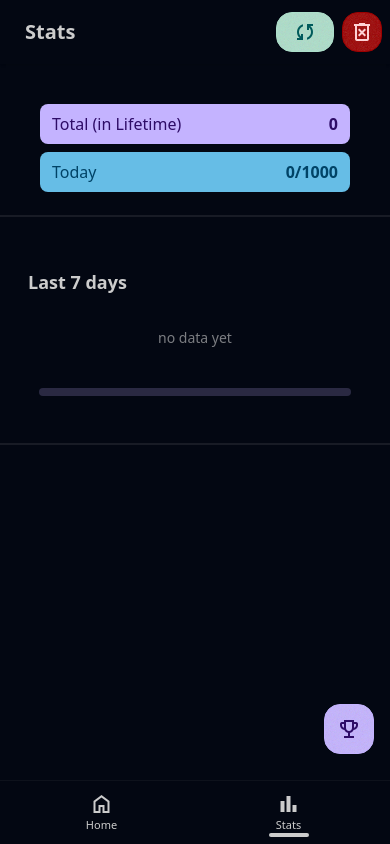
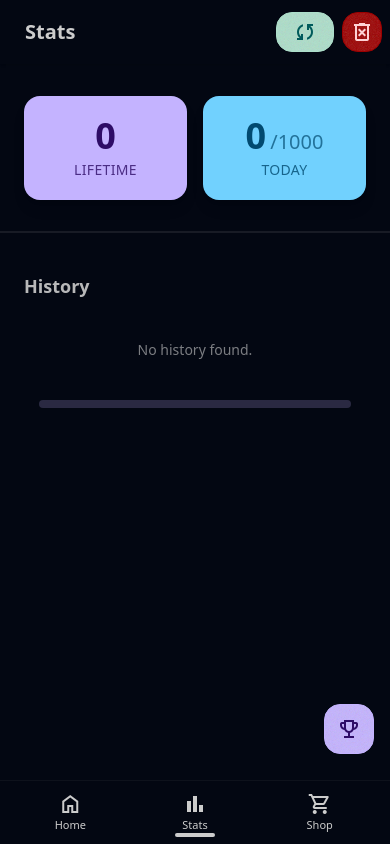
Before and after one commit to Ronak-08/Nammjap-counter, a SvelteKit app: page /achievements in a window 390 px wide. Built offline with nearby package versions, Linux system fonts and the light colour scheme.

Commit message:
updated ui, added shop, fixed bugs

```diff
--- a/src/app.html
+++ b/src/app.html
@@ -13,12 +13,12 @@
     <meta name="apple-mobile-web-app-title" content="Counter" />
     <link rel="manifest" href="/site.webmanifest" />
     <link rel="preload"
-      href="https://fonts.googleapis.com/css2?family=Material+Symbols+Outlined:FILL@0&icon_names=bar_chart,close,delete_forever,home,sync,sync_arrow_down,trophy&display=swap"
+      href="https://fonts.googleapis.com/css2?family=Material+Symbols+Outlined:FILL@0&icon_names=bar_chart,close,delete_forever,home,shopping_cart,sync,sync_arrow_down,trophy&display=swap"
       as="style"
       onload="this.rel='stylesheet'">
     <noscript>
       <link rel="stylesheet"
-        href="https://fonts.googleapis.com/css2?family=Material+Symbols+Outlined:FILL@0&icon_names=bar_chart,close,delete_forever,home,sync,sync_arrow_down,trophy&display=swap">
+        href="https://fonts.googleapis.com/css2?family=Material+Symbols+Outlined:FILL@0&icon_names=bar_chart,close,delete_forever,home,shopping_cart,sync,sync_arrow_down,trophy&display=swap">
     </noscript>
 
     %sveltekit.head%
--- a/src/lib/state.svelte.js
+++ b/src/lib/state.svelte.js
@@ -3,7 +3,25 @@ export let data = $state({
   dailyCount: 0,
   dailyGoal: 1000,
   setColor: null,
+  coins: 0,
 })
+
+export let shop = $state([
+  {name:"Gold", purchased: false, color:"text-yellow-500", selected: false, price: 100},
+  {name:"Cyan", purchased: false,color: "text-cyan-500", selected: false, price: 200},
+  {name:"Blue", purchased: false, color: "text-blue-300", selected: false, price: 300},
+  {name:"Green", purchased: false, color:"text-green-500", selected: false, price: 500},
+])
+
+export function loadShop() {
+  const raw = localStorage.getItem("shop");
+  if(!raw) return
+  Object.assign(shop, JSON.parse(raw))
+}
+
+function save() {
+  localStorage.setItem("shop", JSON.stringify(shop))
+}
 
 export function restore() {
   const raw = localStorage.getItem("data")
@@ -16,9 +34,13 @@ export function saveData() {
 
 export async function sync() {
   const { dailyCount, ...dataToSync } = data;
+
   await fetch("/api/sync", {
     method: "POST",
-    body: JSON.stringify(dataToSync)
+    body: JSON.stringify({
+      ...dataToSync,
+      shop
+    })
   });
 }
 
@@ -27,6 +49,12 @@ export async function pullFromServer() {
   if (!r.ok) return;
 
   const serverData = await r.json();
+
+  if (serverData.shop) {
+    Object.assign(shop, serverData.shop);
+    save();
+  }
+
   Object.assign(data, serverData);
   saveData();
 }
--- a/src/routes/+layout.svelte
+++ b/src/routes/+layout.svelte
@@ -29,4 +29,10 @@ onMount(() => {
     </span>
     <span class="dock-label">Stats</span>
   </a>
+  <a href="/shop" class={isActive("/shop")}>
+    <span class="material-symbols-outlined">
+      shopping_cart
+    </span>
+    <span class="dock-label">Shop</span>
+  </a>
 </div>
--- a/src/routes/+page.svelte
+++ b/src/routes/+page.svelte
@@ -10,7 +10,6 @@ let percent = $derived(() =>
 );
 let showToast = $state(false);
 let timer;
-let floats = $state([]);
 let today = new Date().toDateString();
 let modal = $state(null);
 let shown = $state(false);
@@ -19,10 +18,7 @@ function save(evt) {
   if (!browser) return;
   data.count++;
   data.dailyCount++;
-  floats.push({id: Date.now(), text: "राधा", x: evt.clientX, y: evt.clientY})
-  setTimeout(() => {
-    floats =  floats.filter(f => f.id !== floats.id);
-  }, 400);
+  if(data.count % 1000 === 0) {data.coins++;};
   clearTimeout(timer);
   timer = setTimeout(() => {
     saveData();
@@ -34,7 +30,7 @@ function save(evt) {
       }, 3000);
       localStorage.setItem("goalShown", today);
     }
-  },500);
+  },1000);
 }
 
 $effect(() => {
@@ -44,7 +40,7 @@ $effect(() => {
 })
 
 function colorClass() {
-  if (data.dailyCount < data.dailyGoal) return "text-secondary-content";
+  if (data.dailyCount < data.dailyGoal) return "text-base-content";
 
   const diff = data.dailyCount - data.dailyGoal;
   const stage = Math.floor(diff / 1000);
@@ -101,8 +97,9 @@ onMount(() => {
 });
 
 $effect(() => {
-  if(data.dailyGoal) saveData();
-})
+  const n = Number(data.dailyGoal);
+  if (!isNaN(n)) data.dailyGoal = n;
+});
 </script>
 
 {#if !shown}
@@ -110,7 +107,7 @@ $effect(() => {
     <div class="modal-box">
       <h3 class="text-lg font-bold">Hello!</h3>
       <p class="py-4">Enter your daily goal.</p>
-      <input type="number" bind:value={data.dailyGoal} placeholder="100,200.." class="input" />
+      <input min="100" type="number" bind:value={data.dailyGoal} placeholder="100,200.." class="input" />
     </div>
     <form method="dialog" class="modal-backdrop">
       <button>close</button>
@@ -121,14 +118,17 @@ $effect(() => {
 <main class="flex flex-col items-center h-full justify-between overflow-hidden">
   <div tabindex="0" role="button" onclick="{() => {save(event)}}" class="h-dvh absolute bg-transparent inset-0 z-0"></div>
 
-  <div class="badge  fixed left-2 top-[15px]">
+  <div class="flex w-full items-center justify-between mx-4 p-2">
+  <div class="badge">
     {tag()}
   </div>
+  <div class="p-2 font-bold font-bold text-primary">{data.coins}</div>
+    </div>
 
-  <h1 class={`text-[10rem] md:text-[13rem] z-0 ${textColor()} my-6`} >राधा</h1>
+  <h1 class={`text-[10rem] md:text-[13rem] z-0 ${textColor()}`} >राधा</h1>
 
   <div class={`radial-progress ${colorClass()}`} style="--value:{percent()}; --size:12rem; --thickness: 9px;" aria-valuenow={percent()} role="progressbar">
-    <p class={`p-1 px-3 bg-secondary text-shadow-sm rounded-2xl font-bold text-xl ${colorClass()}`}>{data.dailyCount}</p>
+    <p class="font-bold text-3xl p-2">{data.dailyCount}</p>
   </div>
 
   {#if showToast}
@@ -136,23 +136,17 @@ $effect(() => {
       <div class="alert alert-info">
         <span>
           Goal reached! 🔥
-          But this is not the finish — keep going, keep rising ✨
         </span>
       </div>
     </div>
   {/if}
 
-  {#each floats as f (f.id)}
-    <p class="absolute float text-xl pointer-events-none" style="left:{f.x}px; top:{f.y}px;">{f.text}</p>
-  {/each}
 </main>
 
+
 <style>
-.float {
-  animation: float 600ms ease-out forwards;
-}
-@keyframes float {
-  0%   { transform: translateY(0);   opacity:1; }
-  100% { transform: translateY(-50px); opacity:0; }
+main {
+  user-select: none;
+  -moz-user-select: none;
 }
 </style>
--- a/src/routes/achievements/+page.svelte
+++ b/src/routes/achievements/+page.svelte
@@ -29,6 +29,7 @@ function clearData() {
   data.dailyCount = 0;
   data.dailyGoal = 1000;
   localStorage.removeItem("data");
+  localStorage.removeItem("shop");
   localStorage.removeItem("modalShown");
   localStorage.removeItem("daily");
   localStorage.removeItem("day");
@@ -40,7 +41,7 @@ function getLastWeekTotals() {
   const dates = Object.keys(data).sort()
 
   const last7 = dates.slice(-7)
-  return last7.map(d => ({ date: d, count: data[d] }))
+  return last7.map(d => ({ date: d, count: data[d] })).reverse()
 }
 
 async function syncFunc() {
@@ -131,28 +132,47 @@ function saveCreds() {
     </div>
   </div>
 
-  <p class="flex justify-between bg-primary text-primary-content p-2 px-3 rounded-lg m-10 mb-2">Total (in Lifetime) <span  class="font-bold">{data.count}</span></p>
-  <p class="flex justify-between bg-secondary text-secondary-content opacity-90 p-2 px-3 rounded-lg m-10 my-2">Today <span  class="font-bold">{data.dailyCount}/{data.dailyGoal}</span></p>
+  <div class="grid grid-cols-2 gap-4 m-6 mt-8">
+    <div class="flex flex-col items-center justify-center bg-primary text-primary-content p-5 rounded-2xl shadow-lg">
+      <span class="text-4xl font-bold">{data.count}</span>
+      <span class="text-sm uppercase tracking-wide opacity-80 mt-1">Lifetime</span>
+    </div>
+    <div class="flex flex-col items-center justify-center bg-secondary text-secondary-content p-5 rounded-2xl shadow-lg">
+      <div class="flex items-baseline gap-1">
+        <span class="text-4xl font-bold">{data.dailyCount}</span>
+        <span class="text-xl opacity-70">/{data.dailyGoal}</span>
+      </div>
+      <span class="text-sm uppercase tracking-wide opacity-80 mt-1">Today</span>
+    </div>
+  </div>
+
   <div class="divider"></div>
-<div class="wrap p-4">
-  <h2 class="text-lg font-bold m-3 mb-8">Last 7 days</h2>
+  <div class="w-full p-4">
+    <h2 class="text-lg font-bold mb-4 px-2 opacity-90">History</h2>
 
     {#if getLastWeekTotals().length > 0}
-    {#each getLastWeekTotals() as day}
-      <div class="flex bg-base-200 p-2 px-4 rounded-2xl justify-between m-4">
-        <span>{day.date}</span>
-        <span>{day.count}</span>
+      <div class="flex flex-col bg-base-200/50 rounded-2xl overflow-hidden">
+        {#each getLastWeekTotals() as day, i}
+          <div class="flex justify-between items-center p-3 px-4 hover:bg-base-200 transition-colors
+            {i !== getLastWeekTotals().length - 1 ? 'border-b border-base-300' : ''}">
+            <div class="flex flex-col">
+              <span class="text-sm font-semibold opacity-80">{day.date}</span>
+            </div>
+            <div class="badge badge-lg font-bold {day.count > 0 ? 'badge-primary' : 'badge-ghost'}">
+              {day.count}
+            </div>
           </div>
         {/each}
+      </div>
     {:else}
-    <p class="text-center opacity-60 text-sm">no data yet</p>
+      <p class="text-center opacity-60 text-sm mt-10">No history found.</p>
     {/if}
   </div>
 
   <div class="flex justify-center items-center">
     <progress class="progress progress-primary m-6 w-[80vw]" value={data.count} max={1000000}></progress>
   </div>
- <div class="divider"></div>
+
   <Modal {show}/>
   <button onclick={() => show = !show} class="absolute right-4 bottom-[90px] btn btn-primary h-[50px] w-[50px]">
     <span class="material-symbols-outlined">
--- /dev/null
+++ b/src/routes/shop/+page.svelte
@@ -0,0 +1,70 @@
+<script>
+	import { browser } from "$app/environment";
+import { saveData,shop,data, loadShop } from "$lib/state.svelte.js";
+	import { onMount } from "svelte";
+	import { fade } from "svelte/transition";
+
+  let show = $state(false);
+  let timeout;
+
+function save() {
+ if(!browser) return;
+  localStorage.setItem("shop", JSON.stringify(shop));
+}
+function purchase(color) {
+    if(data.coins >= color.price) {
+  data.coins -= color.price;
+  color.purchased = true;
+    save();
+    saveData();
+    } else {
+       show = true;
+      clearTimeout(timeout);
+     timeout = setTimeout(() => {
+     show = false;
+      }, 800);
+    }
+}
+
+function setColor(d) {
+  if(!d.purchased) return;
+  shop.forEach(c => c.selected = false);
+  d.selected = true;
+  data.setColor = d.color;
+  saveData();
+  save();
+}
+
+  onMount(() => {
+    loadShop();
+})
+</script>
+
+  <div class="navbar bg-base-100 shadow-sm">
+    <div class="flex-1">
+      <p class="btn btn-ghost text-xl">Shop</p>
+    </div>
+  <div class="p-2 font-bold m-4 text-primary">{data.coins}</div>
+  </div>
+<main>
+  <div class="bg-base-100 p-2 m-2 rounded-box shadow-md">
+    {#each shop as color}
+    <div class="flex p-2 bg-base-200 items-center rounded-box my-2 justify-between">
+        <p class={`mx-2 ${color.color}`}>{color.name}</p>
+        <div class="flex items-center gap-2">
+        <button disabled={color.purchased} onclick={() => {purchase(color)}} class="btn w-fit">{color.price}</button>
+        <input type="radio" checked={color.selected} disabled={!color.purchased} onchange={() => setColor(color)} name="radio-1" class="radio" />
+        </div>
+      </div>
+{/each}
+  </div>
+</main>
+
+{#if show}
+<div role="alert" transition:fade={{duration:300}} class="alert alert-error fixed top-5 mx-4">
+  <svg xmlns="http://www.w3.org/2000/svg" class="h-6 w-6 shrink-0 stroke-current" fill="none" viewBox="0 0 24 24">
+    <path stroke-linecap="round" stroke-linejoin="round" stroke-width="2" d="M10 14l2-2m0 0l2-2m-2 2l-2-2m2 2l2 2m7-2a9 9 0 11-18 0 9 9 0 0118 0z" />
+  </svg>
+  <span>Not enough coins.</span>
+</div>
+{/if}
```
Also changed, not shown: src/lib/components/Modal.svelte (+7 -7 lines), src/app.css (line endings or trailing spaces). Lines whose indentation alone changed are shown as unchanged.
